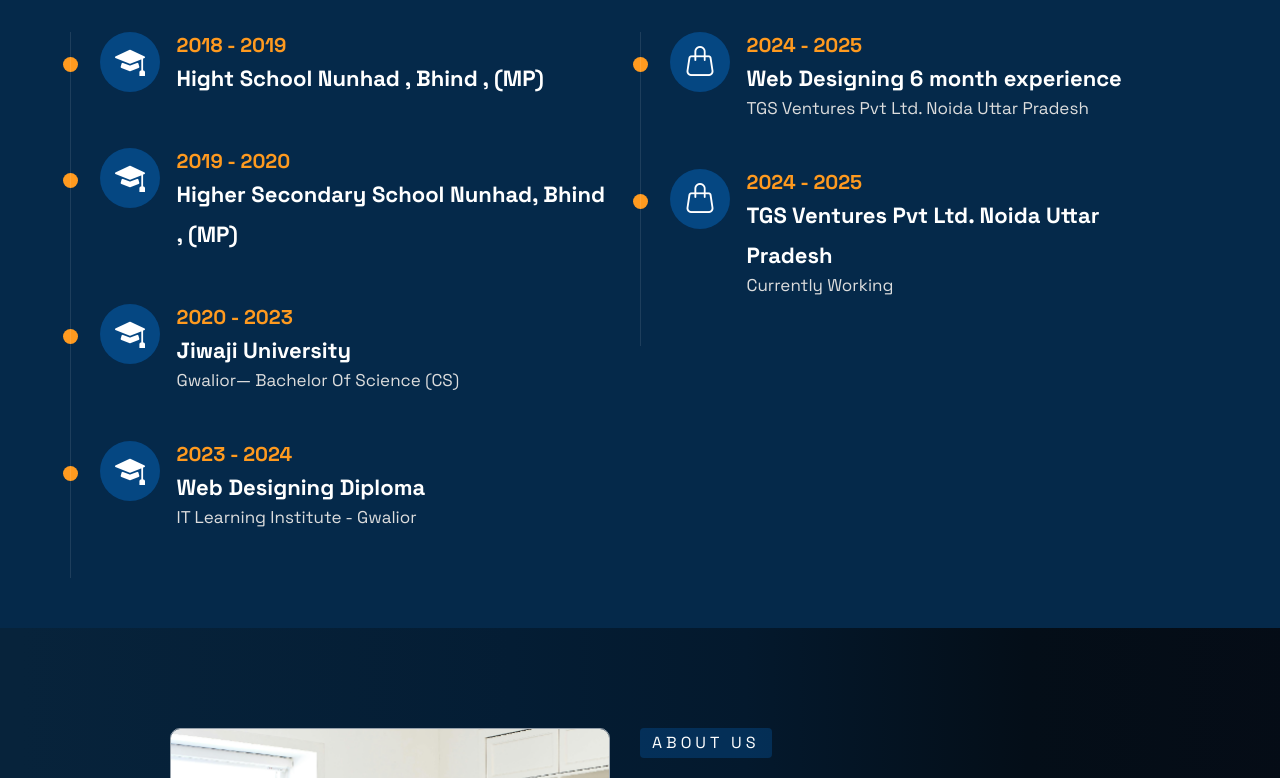
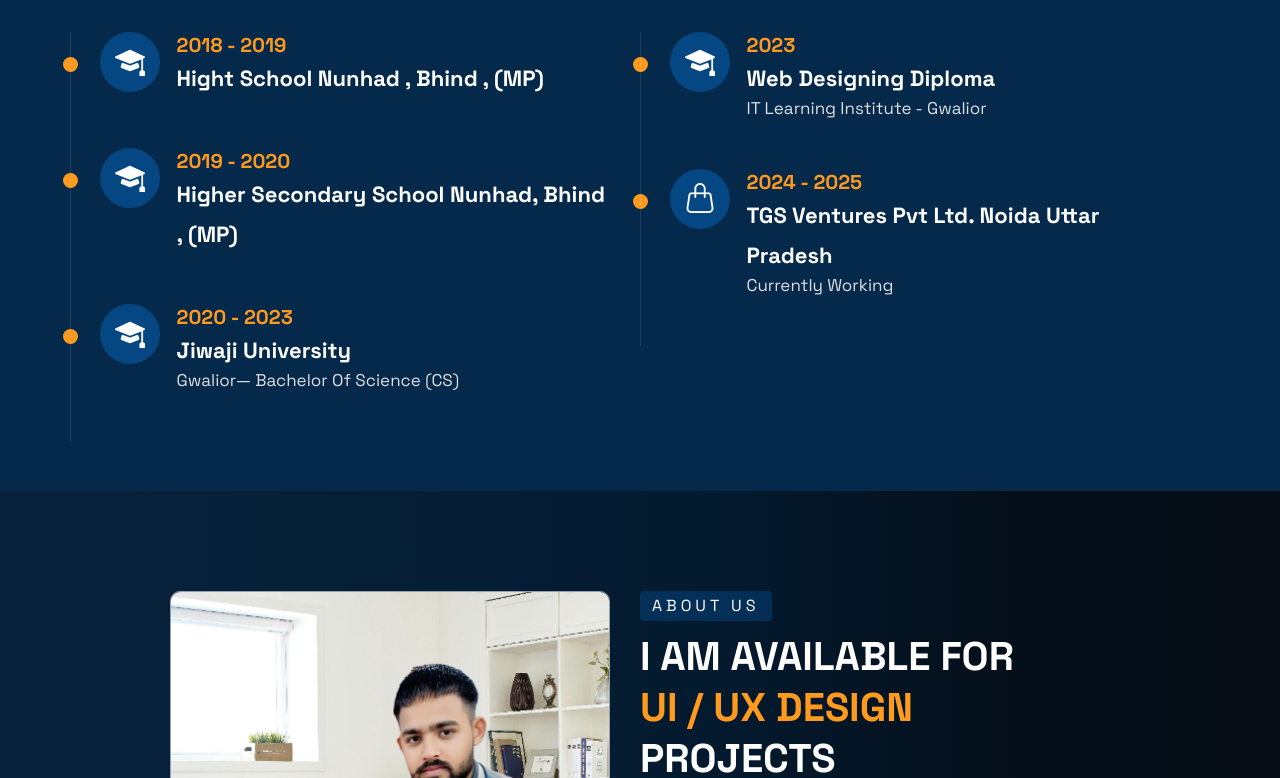
Before and after one commit to ankit75095/ankit-portfolio, a plain HTML site: page index.html in a window 1280 px wide. Shown: the part 722-1500 px from the top of the page. Drawn offline with nearby package versions, Linux system fonts and the light colour scheme.

Commit message:
Add files via upload

```diff
--- a/index.html
+++ b/index.html
@@ -150,16 +150,7 @@
                                     <span>Gwalior— Bachelor Of Science (CS)</span>
                                 </div>
                             </div>
-                            <div class="edu-l-box" data-aos="fade-down" data-aos-delay="1000">
-                                <div class="edu-l-box-icon">
-                                    <div class="box-i-inner"><i class="bi bi-mortarboard-fill"></i></div>
-                                </div>
-                                <div class="edu-l-box-cont">
-                                    <p>2023 - 2024</p>
-                                    <h4>Web Designing Diploma</h4>
-                                    <span>IT Learning Institute - Gwalior</span>
-                                </div>
-                            </div>
+
                         </div>
                     </div>
 
@@ -168,14 +159,14 @@
                             <div class="main-heading" data-aos="fade-dow" data-aos-delay="300">
                                 <h2>Work Experience</h2>
                             </div>
-                            <div class="edu-l-box" data-aos="fade-down" data-aos-delay="500">
+                            <div class="edu-l-box" data-aos="fade-down" data-aos-delay="1000">
                                 <div class="edu-l-box-icon">
-                                    <div class="box-i-inner"><i class="bi bi-handbag"></i></div>
+                                    <div class="box-i-inner"><i class="bi bi-mortarboard-fill"></i></div>
                                 </div>
                                 <div class="edu-l-box-cont">
-                                    <p>2024 - 2025</p>
-                                    <h4>Web Designing 6 month experience</h4>
-                                    <span>TGS Ventures Pvt Ltd. Noida Uttar Pradesh</span>
+                                    <p>2023</p>
+                                    <h4>Web Designing Diploma</h4>
+                                    <span>IT Learning Institute - Gwalior</span>
                                 </div>
                             </div>
                             <div class="edu-l-box" data-aos="fade-down" data-aos-delay="700">
```
